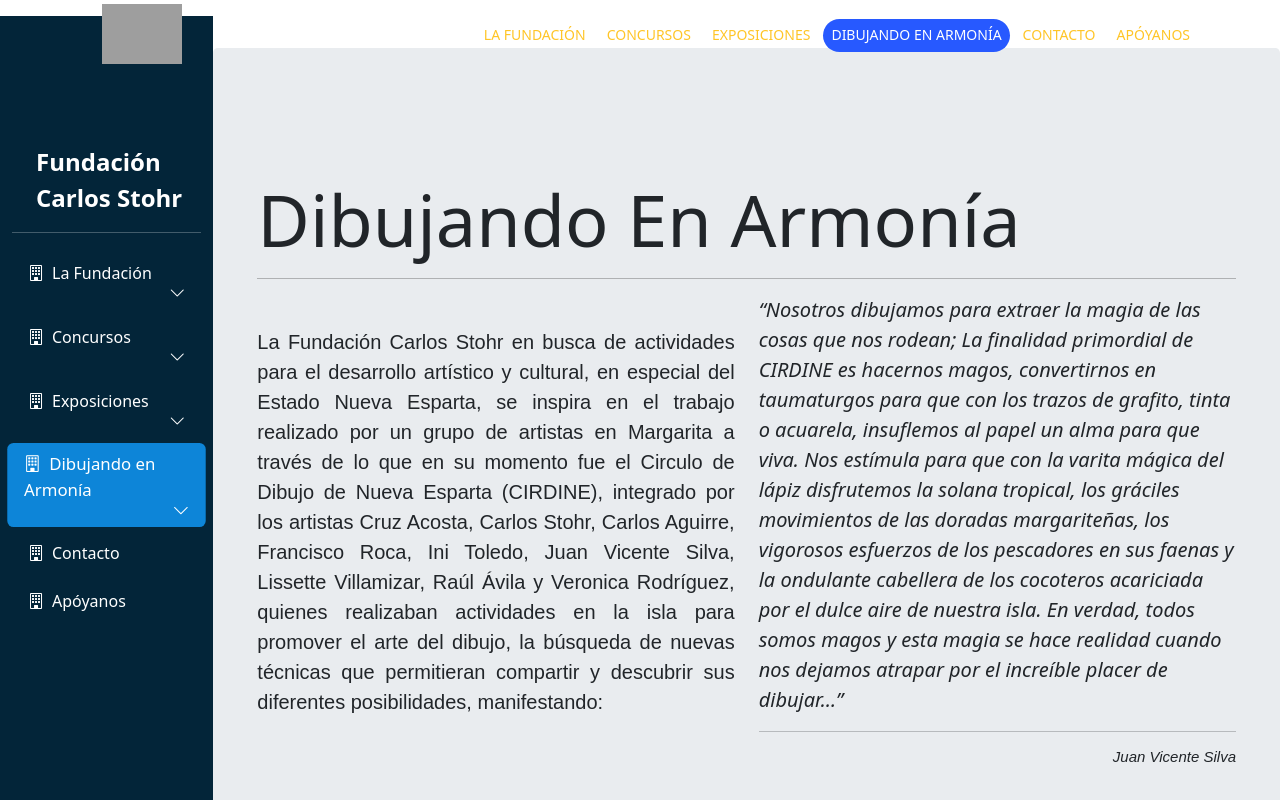
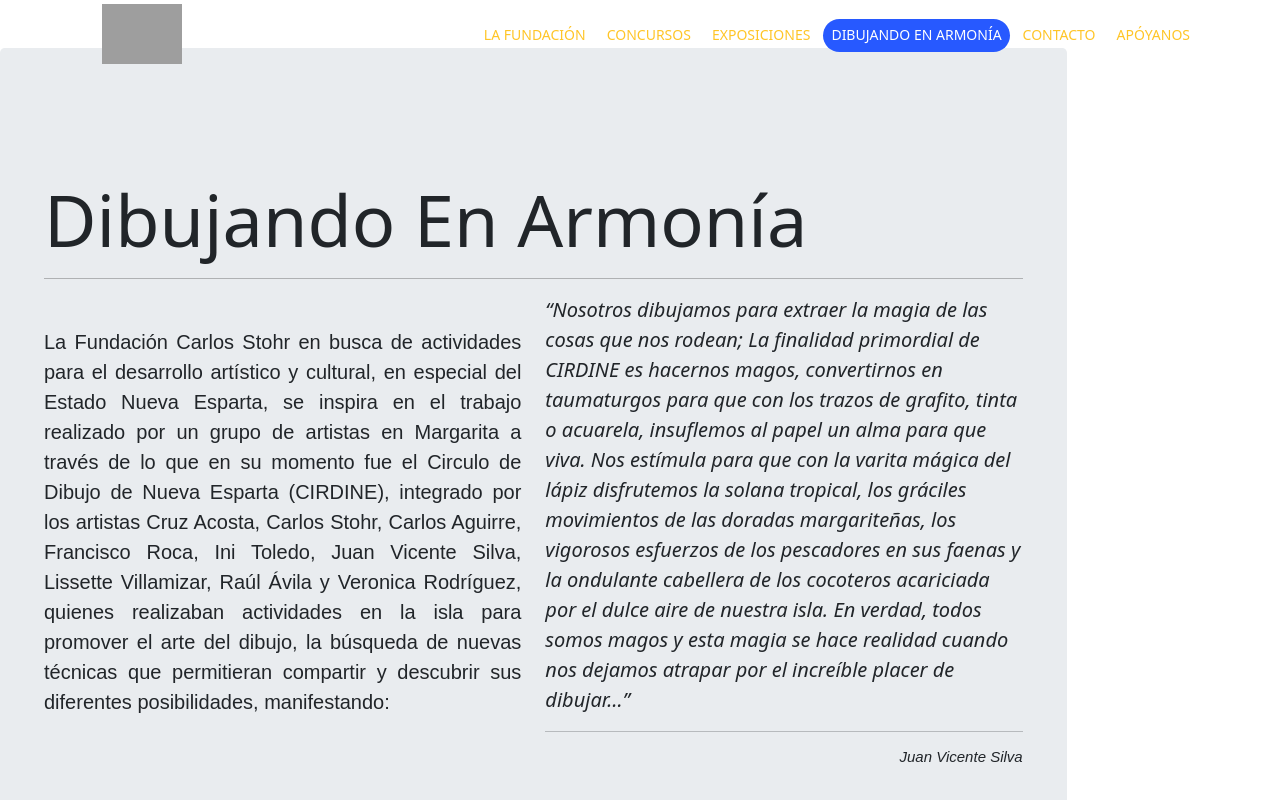
Before and after one commit to LuisGil11/Carlos-Stohr-webApp, a React (Vite) app: page /dibujando-en-armonia in a window 1280 px wide. Shown: the top 800 px of the page. Built offline with nearby package versions, Linux system fonts and the light colour scheme; grey boxes are pictures that could not be loaded.

Commit message:
SideBar eliminado

```diff
--- a/src/fundaStohr/pages/dibujandoEnArmonia/DibujandoEnArmonia.jsx
+++ b/src/fundaStohr/pages/dibujandoEnArmonia/DibujandoEnArmonia.jsx
@@ -1,5 +1,4 @@
 import React from "react";
-import { Sidebar } from "../../components/Sidebar";
 import { Col, Container, Row } from "react-bootstrap";
 import { pageStyles } from "../styles";
 import Footer from "../../components/Footer";
@@ -8,9 +7,6 @@
 export const DibujandoEnArmonia = () => {
   return (
     <Row id="SobreNosotros" className="g-0">
-      <Col style={pageStyles.col} sm={2}>
-        <Sidebar />
-      </Col>
       <Col
         style={pageStyles.col}
         sm={10}
```
